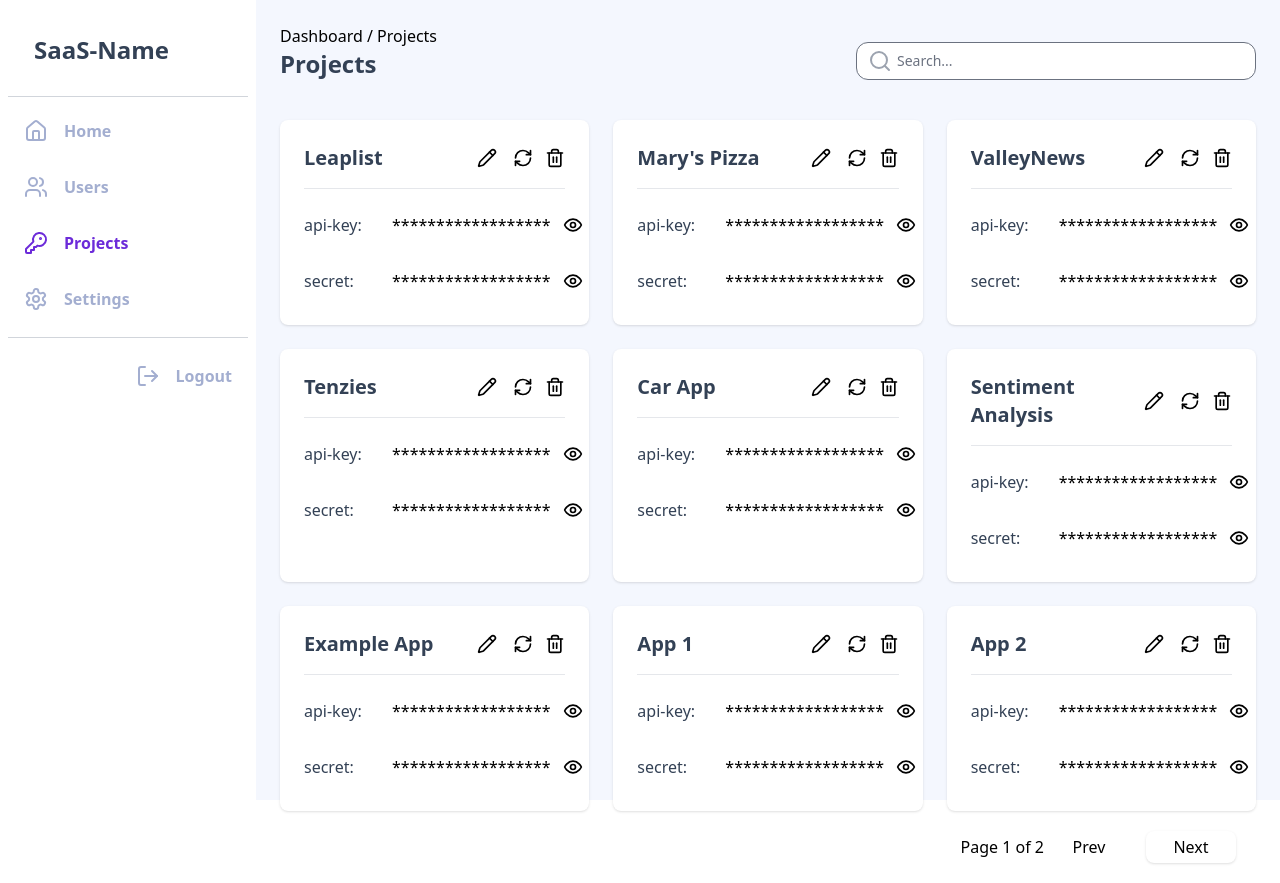
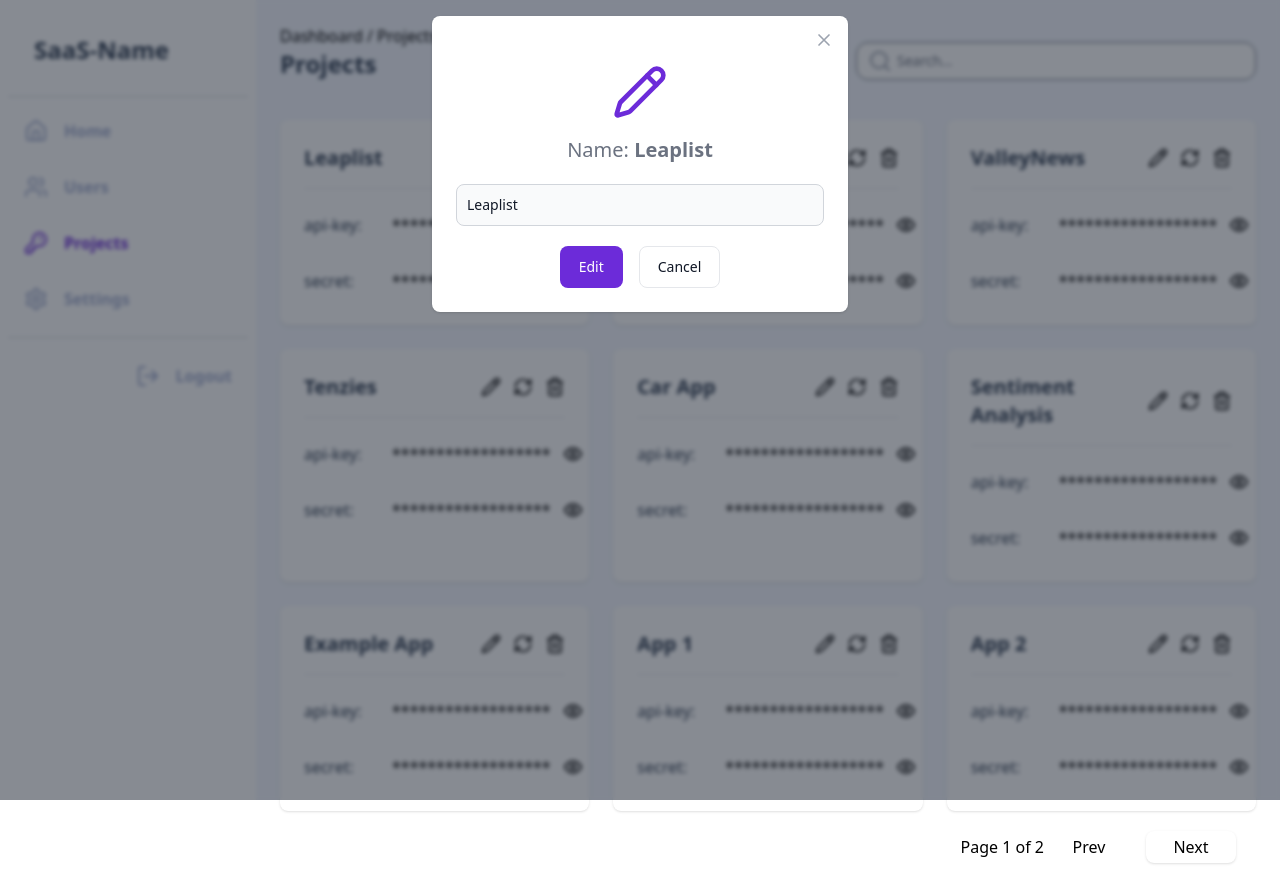
Before and after one commit to Bay-Valley-Tech-Code-Academy/BVT-BaaS-API, a React (Vite) app in the folder front-end/: page /dashboard/projects in a window 1280 px wide. Both pictures are taken after a click on the button 487 px from the left and 158 px from the top of the page. Built offline with nearby package versions, Linux system fonts and the light colour scheme.

Commit message:
Finished Implementing Modals for Projects Page using flowbite

```diff
--- a/front-end/src/components/Modals.jsx
+++ b/front-end/src/components/Modals.jsx
@@ -1,14 +1,16 @@
-import { Button, Modal } from "flowbite-react";
+import { Button, Modal, TextInput } from "flowbite-react";
 import { useState } from "react";
 import { HiOutlineExclamationCircle } from "react-icons/hi";
-import { Trash2 } from "lucide-react";
+import { Trash2, RefreshCw, Pencil } from "lucide-react";
 
 export function DeleteModal(props) {
   const [openModal, setOpenModal] = useState(false);
+  const [deleteCondition, setDeleteCondition] = useState("");
 
   return (
     <>
       <button
+        title="Delete Project"
         className="ml-3 border-none bg-transparent p-0"
         onClick={() => setOpenModal(true)}
       >
@@ -21,19 +23,34 @@ export function DeleteModal(props) {
         popup
         position="top-center"
         className="backdrop-blur-[2px]"
+        dismissible
       >
         <Modal.Header />
         <Modal.Body>
           <div className="text-center">
             <HiOutlineExclamationCircle className="mx-auto mb-4 h-14 w-14 text-red-600 dark:text-gray-600" />
             <h3 className="mb-5 text-lg font-normal text-gray-500 dark:text-gray-400">
-              Are you sure you want to{" "}
+              Type{" "}
               <span className="font-bold">
-                Delete {"\n" + props.projectName}?
-              </span>
+                Delete {"\n" + props.projectName}
+              </span>{" "}
+              to Delete
             </h3>
+            <TextInput
+              className="mb-5 text-center text-lg font-normal text-gray-500"
+              placeholder={`Delete ${props.projectName}`}
+              onChange={(event) => setDeleteCondition(event.target.value)}
+            />
             <div className="flex justify-center gap-4">
-              <Button color="failure" onClick={() => setOpenModal(false)}>
+              <Button
+                color="failure"
+                onClick={() => setOpenModal(false)}
+                disabled={
+                  deleteCondition == `Delete ${props.projectName}`
+                    ? false
+                    : true
+                }
+              >
                 Delete Project
               </Button>
               <Button color="gray" onClick={() => setOpenModal(false)}>
@@ -47,6 +64,116 @@ export function DeleteModal(props) {
   );
 }
 
+export function RefreshModal(props) {
+  const [openModal, setOpenModal] = useState(false);
+
+  return (
+    <>
+      <button
+        title="Delete Project"
+        className="ml-3 border-none bg-transparent p-0"
+        onClick={() => setOpenModal(true)}
+      >
+        <RefreshCw className="size-5 text-black hover:text-red-600" />
+      </button>
+      <Modal
+        show={openModal}
+        size="md"
+        onClose={() => setOpenModal(false)}
+        popup
+        position="top-center"
+        className="backdrop-blur-[2px]"
+        dismissible
+      >
+        <Modal.Header />
+        <Modal.Body>
+          <div className="text-center">
+            <RefreshCw className="mx-auto mb-4 h-14 w-14 text-red-600 dark:text-gray-600" />
+            <h3 className="mb-5 text-lg font-normal text-gray-500 dark:text-gray-400">
+              Are you sure you want to{" "}
+              <span className="font-bold">
+                Rotate API-Key and Secret{" "}
+                <span className="font-normal">for</span>{" "}
+                {"\n" + props.projectName}?
+              </span>
+            </h3>
+            <div className="flex justify-center gap-4">
+              <Button color="failure" onClick={() => setOpenModal(false)}>
+                Rotate
+              </Button>
+              <Button color="gray" onClick={() => setOpenModal(false)}>
+                Cancel
+              </Button>
+            </div>
+          </div>
+        </Modal.Body>
+      </Modal>
+    </>
+  );
+}
+
+export function EditModal(props) {
+  const [openModal, setOpenModal] = useState(false);
+  const [newName, setNewName] = useState(props.projectName);
+
+  function onCloseModal() {
+    setOpenModal(false);
+    setNewName(props.projectName);
+  }
+  return (
+    <>
+      <button
+        title="Edit Name"
+        onClick={() => setOpenModal(true)}
+        className="ml-3 border-none bg-transparent p-0"
+      >
+        <Pencil className="size-5 text-black hover:text-purple-700" />
+      </button>
+      <Modal
+        show={openModal}
+        size="md"
+        onClose={onCloseModal}
+        popup
+        position="top-center"
+        className="backdrop-blur-[2px]"
+        dismissible
+      >
+        <Modal.Header />
+        <Modal.Body>
+          <div className="text-center">
+            <Pencil className="mx-auto mb-4 h-14 w-14 text-purple-700 dark:text-gray-600" />
+            <h3 className="font-regular mb-5 text-xl text-gray-500 dark:text-white">
+              Name:{" "}
+              <span className="font-bold">
+                {newName ? newName : props.projectName}
+              </span>
+            </h3>
+            <div className="max-w-30 mb-5">
+              <TextInput
+                id="newName"
+                placeholder={props.projectName}
+                value={newName}
+                onChange={(event) => setNewName(event.target.value)}
+                required
+              />
+            </div>
+            <div className="flex justify-center gap-4">
+              <Button color="purple" onClick={onCloseModal}>
+                Edit
+              </Button>
+              <Button color="gray" onClick={onCloseModal}>
+                Cancel
+              </Button>
+            </div>
+          </div>
+        </Modal.Body>
+      </Modal>
+    </>
+  );
+}
+
 export default {
   DeleteModal,
+  RefreshModal,
+  EditModal,
 };
--- a/front-end/src/components/PageHeader.jsx
+++ b/front-end/src/components/PageHeader.jsx
@@ -21,7 +21,7 @@ export default function PageHeader(props) {
             <input
               type="text"
               name="q"
-              className="w-[400px] rounded-xl py-2 pl-10 align-bottom text-sm focus:outline-none"
+              className="w-[400px] rounded-xl py-2 pl-10 align-bottom text-sm focus:border-purple-700"
               placeholder="Search..."
               autoComplete="off"
               onChange={props.handleChange}
--- a/front-end/src/components/ProjectCard.jsx
+++ b/front-end/src/components/ProjectCard.jsx
@@ -1,5 +1,5 @@
-import { RefreshCw, Pencil, Eye, EyeOff } from "lucide-react";
-import { DeleteModal } from "./Modals";
+import { Eye, EyeOff } from "lucide-react";
+import { DeleteModal, RefreshModal, EditModal } from "./Modals";
 import { useState } from "react";
 
 export default function ProjectCard(props) {
@@ -30,12 +30,8 @@ export default function ProjectCard(props) {
           <h1 className="text-xl font-bold text-slate-700">{props.name}</h1>
         </div>
         <div className="flex items-center">
-          <button className="ml-4">
-            <Pencil className="size-5 hover:text-purple-700" />
-          </button>
-          <button className="ml-4">
-            <RefreshCw className="size-5 hover:text-red-600" />
-          </button>
+          <EditModal projectName={props.name} />
+          <RefreshModal projectName={props.name} />
           <DeleteModal projectName={props.name} />
         </div>
       </div>
@@ -48,7 +44,11 @@ export default function ProjectCard(props) {
             {showAPI ? props.apiKey : generateStars(props.apiKey.length)}
           </p>
         </div>
-        <button className="ml-3" onClick={toggleShowAPI}>
+        <button
+          className="ml-3"
+          title={showAPI ? "Hide" : "Show"}
+          onClick={toggleShowAPI}
+        >
           {showAPI ? (
             <EyeOff className="size-5 hover:text-purple-700" />
           ) : (
@@ -64,7 +64,11 @@ export default function ProjectCard(props) {
             {showSecret ? props.secret : generateStars(props.secret.length)}
           </p>
         </div>
-        <button className="ml-3" onClick={toggleShowSecret}>
+        <button
+          className="ml-3"
+          title={showSecret ? "Hide" : "Show"}
+          onClick={toggleShowSecret}
+        >
           {showSecret ? (
             <EyeOff className="size-5 hover:text-purple-700" />
           ) : (
```
